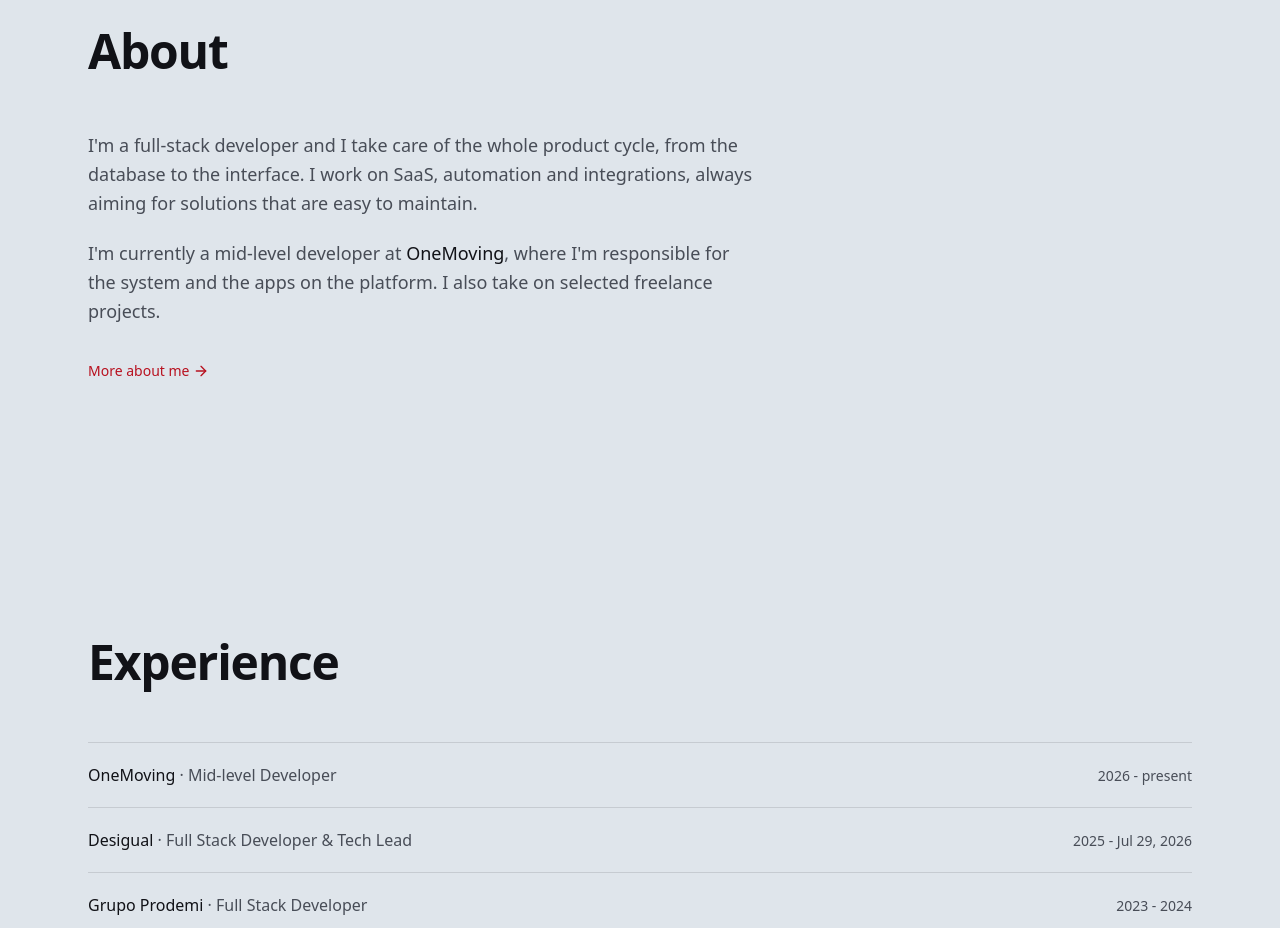
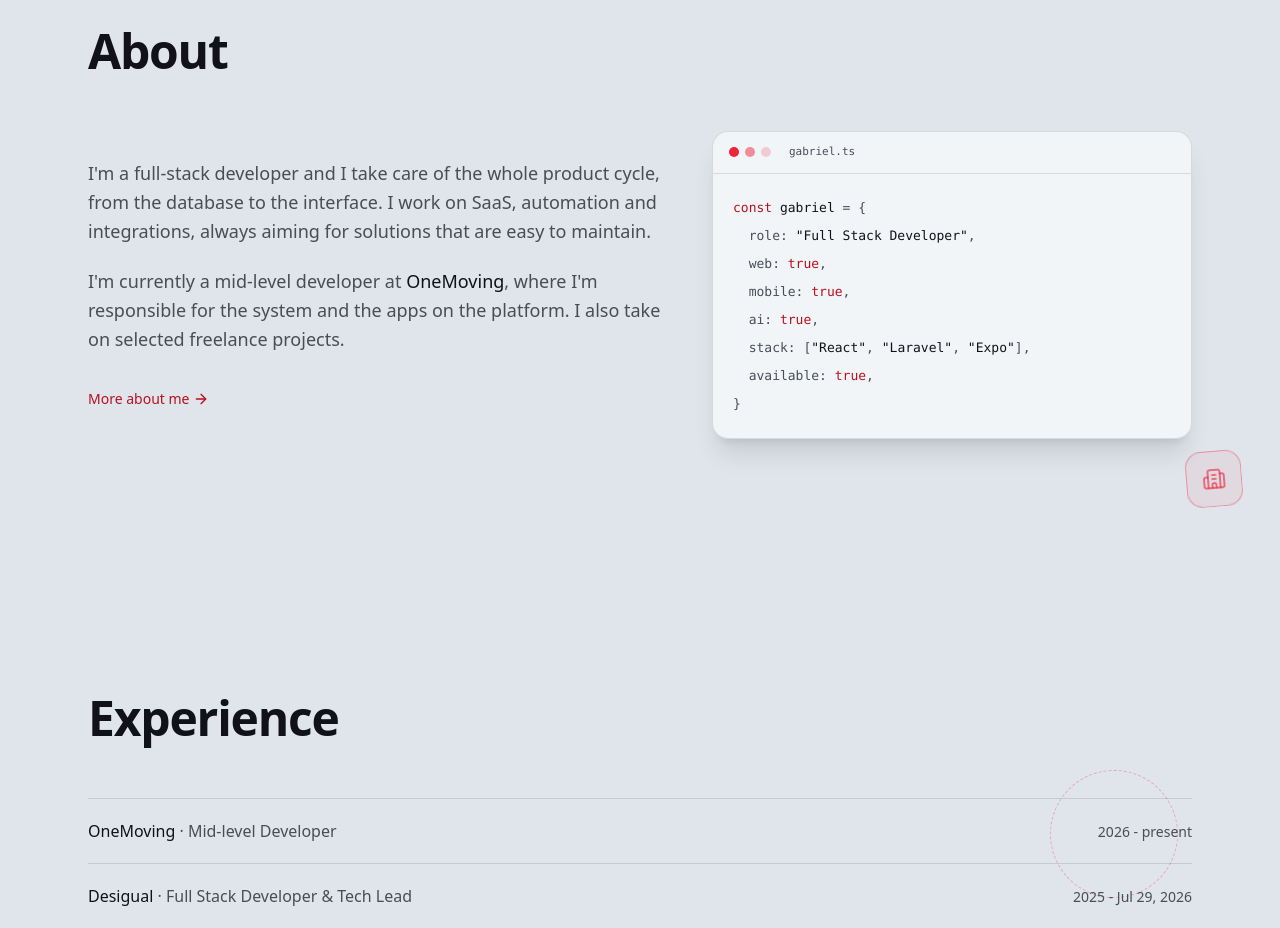
Before and after one commit to gabrielvalenco/portfolio, a React (Vite) app: page / in a window 1280 px wide. Shown: the part 2040-2968 px from the top of the page. Built offline with nearby package versions, Linux system fonts and the light colour scheme; no server answers.

Commit message:
Elementos decorativos vermelhos nas laterais e cartão de código no Sobre

```diff
--- /dev/null
+++ b/src/components/CodeCard.tsx
@@ -0,0 +1,33 @@
+import Reveal from '@/components/Reveal'
+
+const k = 'text-accent-ink'
+const s = 'text-foreground'
+
+/** Cartao decorativo em forma de objeto JS: reforca a identidade dev sem texto traduzido. */
+export default function CodeCard() {
+  return (
+    <Reveal index={1} className="hidden lg:block">
+      <div aria-hidden className="tilt rounded-xl border border-border bg-surface shadow-xl shadow-black/10">
+        <div className="flex items-center gap-1.5 border-b border-border px-4 py-3">
+          <span className="size-2.5 rounded-full bg-accent" />
+          <span className="size-2.5 rounded-full bg-accent/50" />
+          <span className="size-2.5 rounded-full bg-accent/20" />
+          <span className="ml-3 font-mono text-[11px] text-muted-foreground">gabriel.ts</span>
+        </div>
+        <pre className="overflow-hidden p-5 font-mono text-[13px] leading-7 text-muted-foreground">
+          <code>
+            <span className={k}>const</span> <span className={s}>gabriel</span> = {'{'}
+            {'\n  '}role: <span className={s}>"Full Stack Developer"</span>,
+            {'\n  '}web: <span className={k}>true</span>,
+            {'\n  '}mobile: <span className={k}>true</span>,
+            {'\n  '}ai: <span className={k}>true</span>,
+            {'\n  '}stack: [<span className={s}>"React"</span>, <span className={s}>"Laravel"</span>, <span className={s}>"Expo"</span>],
+            {'\n  '}available: <span className={k}>true</span>,
+            {'\n'}
+            {'}'}
+          </code>
+        </pre>
+      </div>
+    </Reveal>
+  )
+}
--- /dev/null
+++ b/src/components/SideDecor.tsx
@@ -0,0 +1,58 @@
+import type { CSSProperties } from 'react'
+import { Building2, Code2, Cpu, Database, Smartphone, Terminal, type LucideIcon } from 'lucide-react'
+
+// Poucos elementos, nas laterais, em vermelho de baixa opacidade: dev, mobile, IA, empresa, dados, terminal.
+const tiles: { Icon: LucideIcon; top: string; side: 'left' | 'right'; offset: string; rot: number; dur: number; delay: number }[] = [
+  { Icon: Code2, top: '9%', side: 'left', offset: '2.5%', rot: -8, dur: 7, delay: 0 },
+  { Icon: Smartphone, top: '24%', side: 'right', offset: '2.5%', rot: 7, dur: 8, delay: -2 },
+  { Icon: Cpu, top: '41%', side: 'left', offset: '3%', rot: 6, dur: 9, delay: -4 },
+  { Icon: Building2, top: '55%', side: 'right', offset: '3%', rot: -6, dur: 7.5, delay: -1 },
+  { Icon: Database, top: '70%', side: 'left', offset: '2.5%', rot: -5, dur: 8.5, delay: -3 },
+  { Icon: Terminal, top: '84%', side: 'right', offset: '2.5%', rot: 8, dur: 9, delay: -5 },
+]
+
+const rings = [
+  { top: '17%', side: 'left', offset: '7%', size: 'size-24' },
+  { top: '62%', side: 'right', offset: '8%', size: 'size-32' },
+] as const
+
+const crosses = [
+  { top: '14%', side: 'right', offset: '6%' },
+  { top: '33%', side: 'left', offset: '8%' },
+  { top: '48%', side: 'right', offset: '7%' },
+  { top: '77%', side: 'left', offset: '7%' },
+] as const
+
+/** Elementos decorativos do fundo da Home. Escondidos abaixo de xl, onde nao ha espaco lateral. */
+export default function SideDecor() {
+  return (
+    <div aria-hidden className="pointer-events-none absolute inset-0 z-0 hidden overflow-hidden xl:block">
+      {rings.map((r, i) => (
+        <div
+          key={`ring-${i}`}
+          className={`decor-ring absolute rounded-full border border-dashed border-accent/30 ${r.size}`}
+          style={{ top: r.top, [r.side]: r.offset } as CSSProperties}
+        />
+      ))}
+      {crosses.map((c, i) => (
+        <span
+          key={`cross-${i}`}
+          className="absolute font-mono text-lg leading-none text-accent/50"
+          style={{ top: c.top, [c.side]: c.offset } as CSSProperties}
+        >
+          +
+        </span>
+      ))}
+      {tiles.map(({ Icon, top, side, offset, rot, dur, delay }, i) => (
+        <div key={i} className="absolute" style={{ top, [side]: offset } as CSSProperties}>
+          <div
+            className="decor-float grid size-14 place-items-center rounded-2xl border border-accent/40 bg-accent/[0.06] text-accent/80 backdrop-blur-[2px]"
+            style={{ '--rot': `${rot}deg`, animationDuration: `${dur}s`, animationDelay: `${delay}s` } as CSSProperties}
+          >
+            <Icon className="size-6" strokeWidth={1.5} />
+          </div>
+        </div>
+      ))}
+    </div>
+  )
+}
--- a/src/index.css
+++ b/src/index.css
@@ -358,6 +358,22 @@ html {
   }
 }
 
+/* ─── Elementos decorativos laterais (SideDecor) ─────────────────────────────── */
+.decor-float {
+  transform: rotate(var(--rot, 0deg));
+  animation: decor-float 8s ease-in-out infinite;
+}
+@keyframes decor-float {
+  0%, 100% { transform: translateY(0) rotate(var(--rot, 0deg)); }
+  50%      { transform: translateY(-14px) rotate(calc(var(--rot, 0deg) * -0.5)); }
+}
+.decor-ring {
+  animation: spin-slow 60s linear infinite;
+}
+@keyframes spin-slow {
+  to { transform: rotate(360deg); }
+}
+
 /* ─── Cards: holofote que segue o mouse ──────────────────────────────────────── */
 .spotlight {
   position: relative;
@@ -426,7 +442,7 @@ html {
     animation: none;
   }
   .orb, .gradient-text, .portrait, .portrait::before, .pulse-dot::after,
-  .chip, .chip-float, .big-track, .big-row, .word-rotator-item {
+  .chip, .chip-float, .big-track, .big-row, .word-rotator-item, .decor-float, .decor-ring {
     animation: none;
   }
   .chip { opacity: 1; transform: rotate(var(--rot, 0deg)); }
--- a/src/pages/Home.tsx
+++ b/src/pages/Home.tsx
@@ -9,6 +9,8 @@ import KineticTitle from '@/components/KineticTitle'
 import WordRotator from '@/components/WordRotator'
 import HeroChips from '@/components/HeroChips'
 import BigMarquee from '@/components/BigMarquee'
+import SideDecor from '@/components/SideDecor'
+import CodeCard from '@/components/CodeCard'
 import { Button } from '@/components/ui/button'
 import { featuredProjects } from '@/data/projects'
 import { companies } from '@/data/experience'
@@ -109,6 +111,8 @@ function About() {
   const { t } = useLang()
   return (
     <Section id="about" title={t.home.aboutTitle}>
+      <div className="grid items-center gap-12 lg:grid-cols-[1.2fr_1fr]">
+      <div>
       <div className="max-w-[65ch] space-y-5 text-lg text-muted-foreground">
         <Reveal as="p">
           <Rich text={t.home.p1} />
@@ -123,6 +127,9 @@ function About() {
           <ArrowRight className={moreArrow} />
         </Link>
       </Reveal>
+      </div>
+      <CodeCard />
+      </div>
     </Section>
   )
 }
@@ -193,7 +200,9 @@ function Contact() {
 
 export default function Home() {
   return (
-    <>
+    <div className="relative">
+      <SideDecor />
+      <div className="relative z-10">
         <Hero />
         <BigMarquee />
         <Projects />
@@ -201,6 +210,7 @@ export default function Home() {
         <Experience />
         <Stack />
         <Contact />
-    </>
+      </div>
+    </div>
   )
 }
```
Lines whose indentation alone changed are shown as unchanged.
